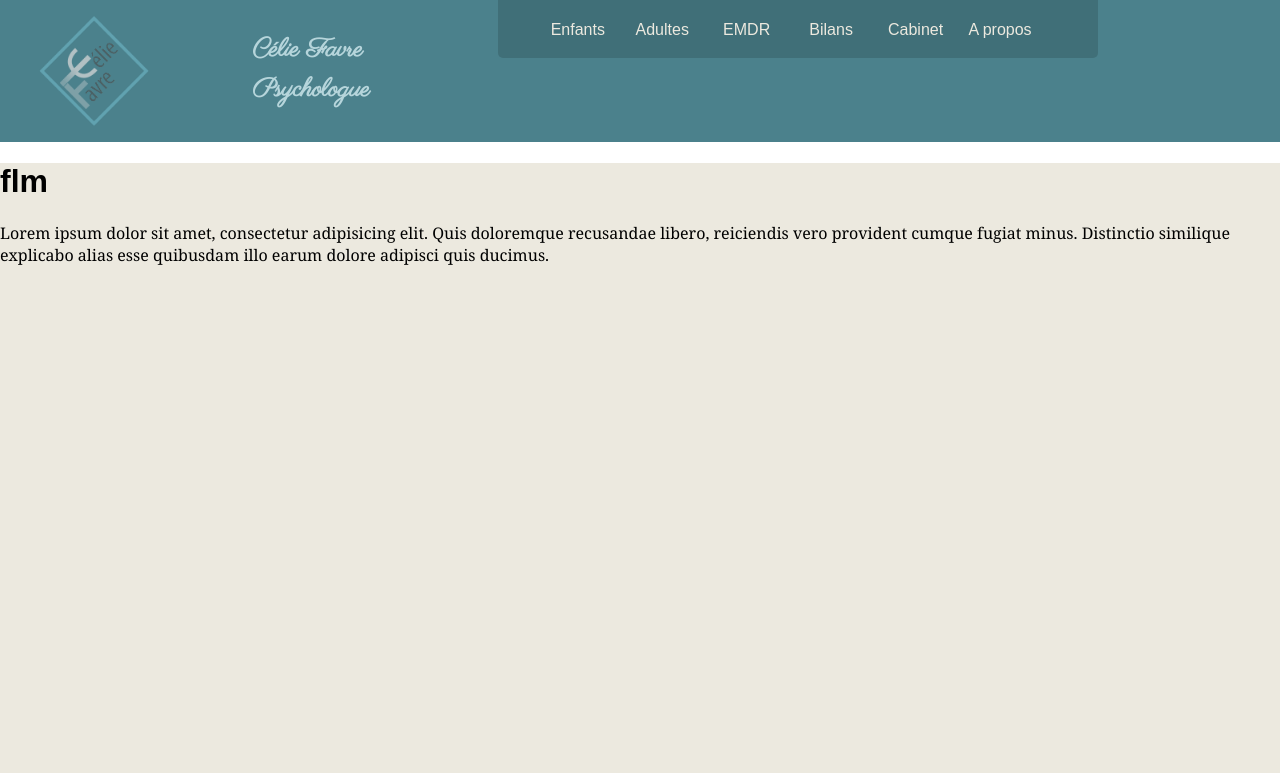
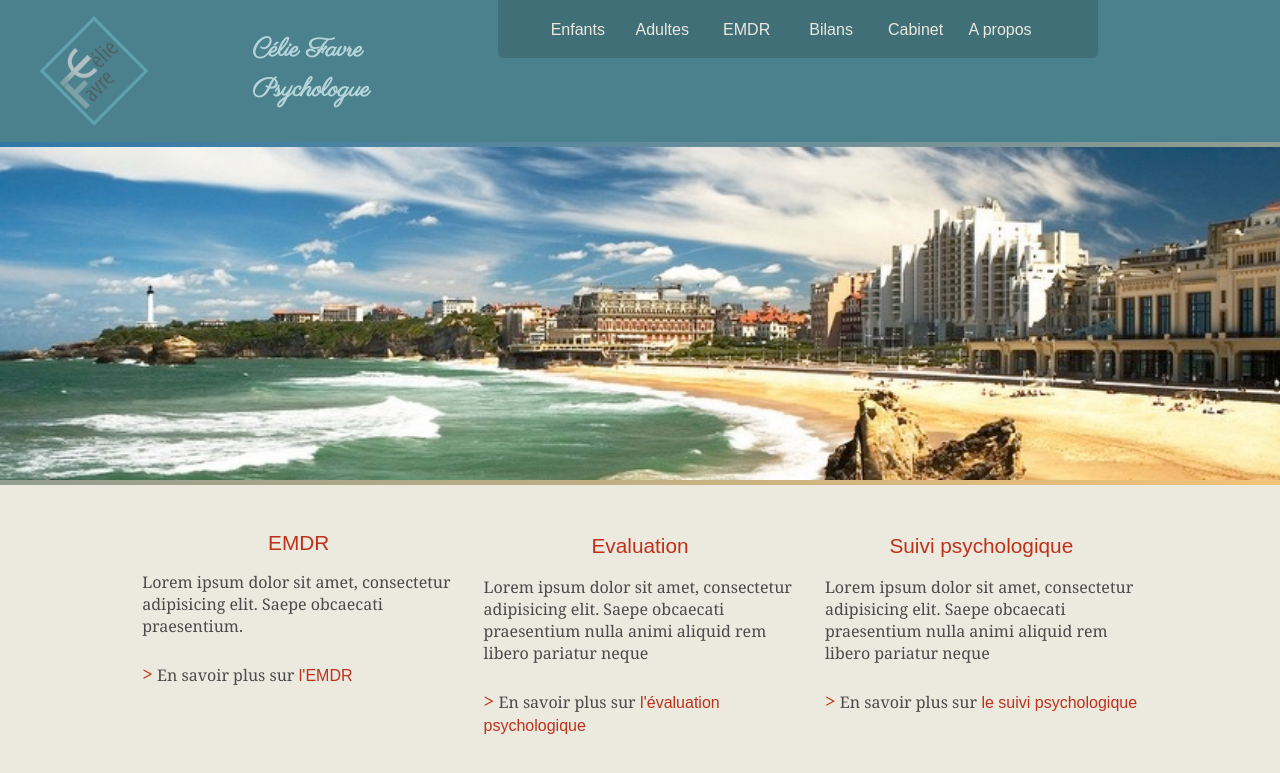
Before and after one commit to celiefavre/celiefavre.github.io, a Jekyll site: the page built from index.html, in a window 1280 px wide. Shown: the top 773 px of the page. Built offline with Jekyll 4.4.1, drawn with Linux system fonts in a browser that asks for light colours.

Commit message:
change index

```diff
--- a/index.html
+++ b/index.html
@@ -2,5 +2,21 @@
 layout: default
 ---
 
-<h1>flm</h1>
-<p>Lorem ipsum dolor sit amet, consectetur adipisicing elit. Quis doloremque recusandae libero, reiciendis vero provident cumque fugiat minus. Distinctio similique explicabo alias esse quibusdam illo earum dolore adipisci quis ducimus.</p>
+<div class="hero" role="img" aria-label="photo plage biarritz"></div>
+<section class="rang-un">
+	<div class="carre emdr">
+		<a href=""><h1>EMDR</h1></a>
+		<p>Lorem ipsum dolor sit amet, consectetur adipisicing elit. Saepe obcaecati praesentium.</p>
+		<p>	En savoir plus sur<a href="#" class="lien-dans-carre"> l'EMDR</a></p>
+	</div>
+	<div class="carre evaluation">
+		<a href=""><h2>Evaluation</h2></a>
+		<p>Lorem ipsum dolor sit amet, consectetur adipisicing elit. Saepe obcaecati praesentium nulla animi aliquid rem libero pariatur neque</p>
+		<p>	En savoir plus sur<a href="#" class="lien-dans-carre"> l'évaluation psychologique</a></p>
+	</div>
+	<div class="carre suivi">
+		<a href="#"><h2>Suivi psychologique</h2></a>
+		<p>Lorem ipsum dolor sit amet, consectetur adipisicing elit. Saepe obcaecati praesentium nulla animi aliquid rem libero pariatur neque</p>
+		<p>	En savoir plus sur<a href="#" class="lien-dans-carre"> le suivi psychologique</a></p>
+	</div>
+</section>
```
